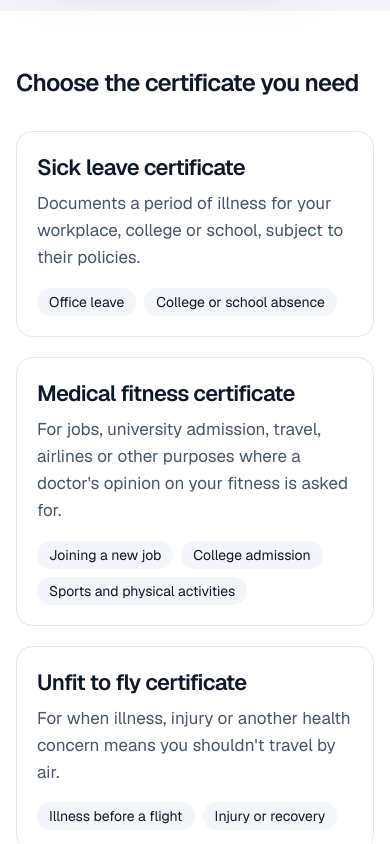
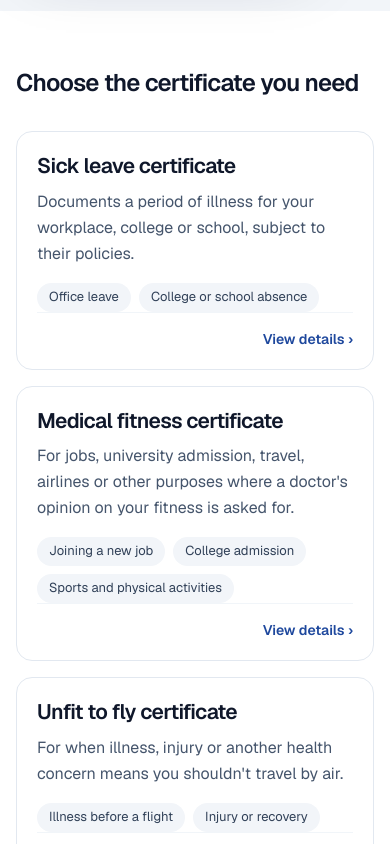
Before and after one commit to Biswajitdash-09/medical_certificate_nextjs_task, a Next.js app: page /dr in a window 390 px wide. Shown: the part 1560-2404 px from the top of the page. Built offline with nearby package versions, Linux system fonts and the light colour scheme.

Commit message:
feat(services): clickable-card cue, pinned footer, 2 columns until xl

```diff
--- a/components/Services.tsx
+++ b/components/Services.tsx
@@ -9,29 +9,34 @@ export function Services({ brand }: { brand: Brand }) {
   const showPhotos = brand.services.every((s) => s.photo);
   return (
     <Section id="services" title={brand.servicesTitle}>
-      <ul className="grid gap-5 sm:grid-cols-2 lg:grid-cols-4">
+      {/* Two columns until xl so card text keeps a readable line length; four only when each card is wide enough */}
+      <ul className="grid gap-4 sm:grid-cols-2 sm:gap-5 xl:grid-cols-4">
         {brand.services.map((s) => {
           const body = (
             <>
               {/* Photo slot renders only when the brand supplies one, so a card is never an empty frame */}
               {showPhotos && s.photo && (
-                <div className="photo-frame -mx-5 -mt-5 mb-5 aspect-[4/3] rounded-b-none">
+                <div className="photo-frame -mx-5 -mt-5 mb-5 sm:-mx-6 sm:-mt-6 aspect-[4/3] rounded-b-none">
                   <Image src={s.photo.src} alt={s.photo.alt} width={600} height={450} sizes="(max-width: 639px) 100vw, (max-width: 1023px) 50vw, 25vw" className="size-full object-cover" />
                 </div>
               )}
-              <h3 className="text-[22px] leading-snug">{s.title}</h3>
-              <p className="mt-2 text-slate-600">{s.body}</p>
+              <h3 className="text-[21px] leading-snug sm:text-[22px]">{s.title}</h3>
+              <p className="mt-2 text-[16px] leading-relaxed text-slate-600">{s.body}</p>
               {s.uses && (
                 <ul className="mt-4 flex flex-wrap gap-2">
-                  {s.uses.map((u) => <li key={u} className="rounded-full bg-surface px-3 py-1 text-sm">{u}</li>)}
+                  {s.uses.map((u) => <li key={u} className="rounded-full bg-surface px-3 py-1 text-[13px] text-slate-700">{u}</li>)}
                 </ul>
               )}
-              {s.price && <p className="mt-auto pt-5 text-[22px] font-semibold text-brand">{s.price}</p>}
+              {/* Footer pinned to the card bottom: the price when the brand has one, and a visible cue that the card opens its page */}
+              <div className="mt-auto flex items-end justify-between gap-3 border-t border-slate-100 pt-4 mt-6">
+                {s.price ? <p className="text-[22px] font-semibold text-brand">{s.price}</p> : <span />}
+                <span className="text-sm font-semibold text-brand">View details <span aria-hidden="true" className="card-arrow">›</span></span>
+              </div>
             </>
           );
           return (
             <li key={s.title} className="flex">
-              <a href={`/${brand.id}/${s.slug}`} className="card card-link overflow-hidden">{body}</a>
+              <a href={`/${brand.id}/${s.slug}`} className="card card-link overflow-hidden sm:p-6">{body}</a>
             </li>
           );
         })}
```
